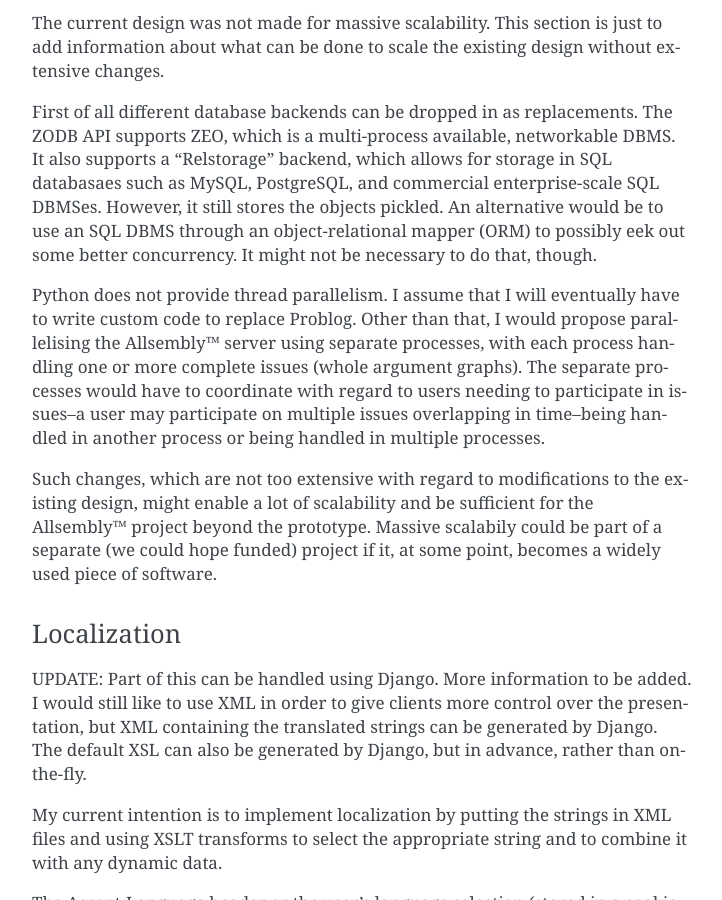
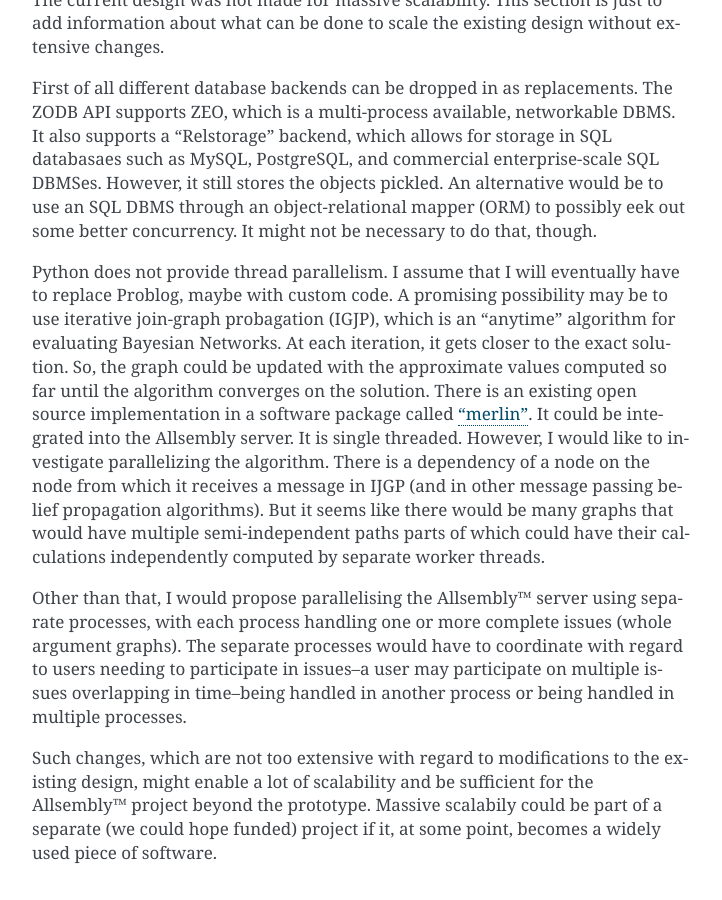
Before and after one commit to waleedmebane/allsembly-prototype, a Sphinx documentation site: the page built from docs/programmer_s_guide.rst, in a window 1280 px wide and 900 px high, scrolled down 10859 px. Shown: the whole window, without its empty margins (388-1110 px from the left). Built offline with Sphinx 7.4.7, drawn with Linux system fonts in a browser that asks for light colours; some of the changed text lies outside the part shown.

Commit message:
Updated docs about pan and zoom and added IJGP algo speculation
Removed note about graph not loading since that seems to be
 fixed by long polling.

```diff
--- a/docs/programmer_s_guide.rst
+++ b/docs/programmer_s_guide.rst
@@ -6,7 +6,7 @@ Dependencies
 ------------
 
 Apache2
-    This is the web server.  Other web servers could be substituted.  I chose Apache because it is the premier free and open source web server.  We can have confidence in its security and robustness, as much as is possible for web server software.
+    This is the web server.  Other web servers could be substituted.  I chose Apache because it is the premier free and open source web server.  Also, because it has mod_wsgi, it is simpler to setup for deploying Django apps.
 
 Apache2 mod_wsgi
 	For interacting with Django (using the Python WSGI standard directly instead of CGI)
@@ -333,7 +333,22 @@ mapper (ORM) to possibly eek out some better concurrency.  It might not
 be necessary to do that, though.
 
 Python does not provide thread parallelism.  I assume that I will eventually
-have to write custom code to replace Problog.  Other than that, I would
+have to replace Problog, maybe with custom code.  A promising possibility may
+be to use iterative join-graph probagation (IGJP), which is an "anytime"
+algorithm for evaluating Bayesian Networks.  At each iteration, it gets
+closer to the exact solution.  So, the graph could be updated with the
+approximate values computed so far until the algorithm converges on the
+solution.  There is an existing open source implementation in a
+software package called `"merlin" <https://github.com/radum2275/merlin/>`_.
+It could be integrated into the Allsembly server.  It is single threaded.
+However, I would like to investigate parallelizing the algorithm.  There
+is a dependency of a node on the node from which it receives a message
+in IJGP (and in other message passing belief propagation algorithms).
+But it seems like there would be many graphs that would have multiple
+semi-independent paths parts of which could have their calculations
+independently computed by separate worker threads.
+
+Other than that, I would
 propose parallelising the Allsembly™ server using separate processes, with
 each process handling one or more complete issues (whole argument graphs).
 The separate processes would have to coordinate with regard to users needing
```
Also changed, not shown: docs/user_s_guide.rst (+5 -12 lines).
